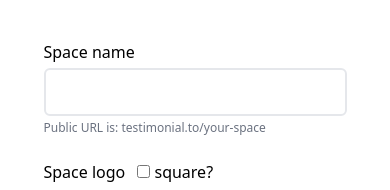
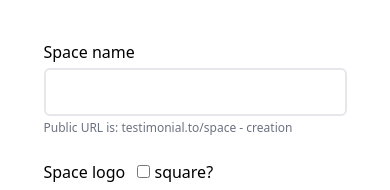
Before and after one commit to Dhruv-ZHCET/TestiGatherer, a React (Vite) app in the folder Client/: page /space-creation in a window 390 px wide. Shown: the part 1140-1330 px from the top of the page. Built offline with nearby package versions, Linux system fonts and the light colour scheme.

Commit message:
responsive

```diff
--- a/Client/src/components/Spacecreation.jsx
+++ b/Client/src/components/Spacecreation.jsx
@@ -13,6 +13,7 @@ import { useState } from 'react';
 
 function Spacecreation() {
 	const [header, setHeader] = useState('Header goes here ...');
+	const [url, setUrl] = useState('');
 
 	const navigate = useNavigate();
 	return (
@@ -103,9 +104,12 @@ function Spacecreation() {
 							type='text'
 							name='Space name'
 							id='Space name'
+							onChange={(e) => {
+								setUrl(e.target.value)
+							}}
 						/>
 						<h5 className='text-xs text-gray-500'>
-							Public URL is: testimonial.to/your-space
+							Public URL is: testimonial.to/{url == "" ? "space - creation" : url}
 						</h5>
 					</div>
 
```
